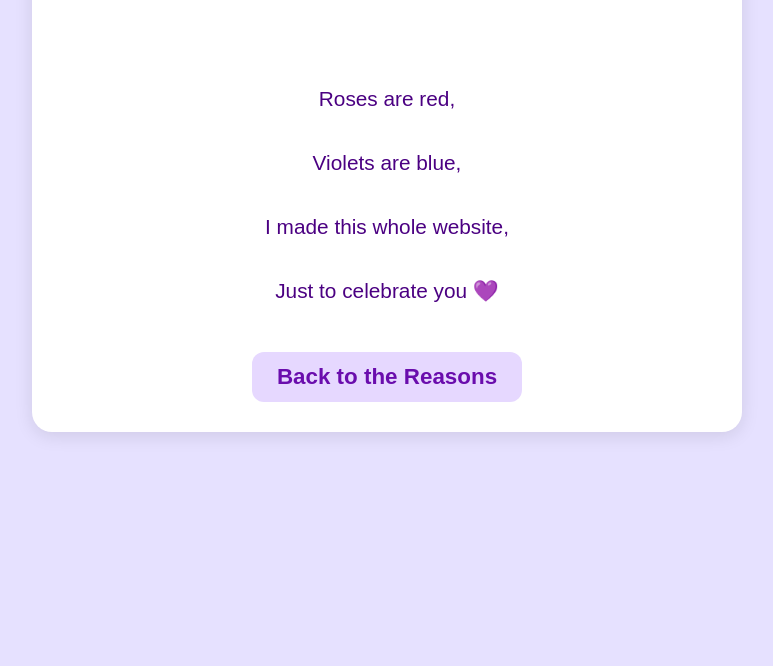
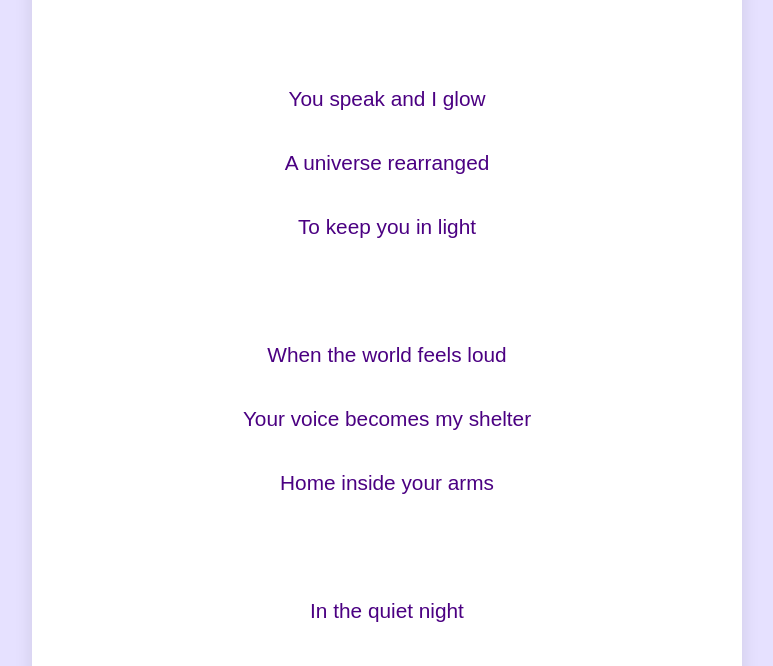
Before and after one commit to jatin-tahiliani/birthday, a plain HTML site: page poem.html in a window 1280 px wide. Shown: the part 132-798 px from the top of the page, without its empty margins (253-1026 px from the left). Drawn offline with Linux system fonts and the light colour scheme.

Commit message:
Update poem.html

```diff
--- a/poem.html
+++ b/poem.html
@@ -13,13 +13,20 @@
 
         <p class="poem-text">
             <!-- Write your poem here -->
-            Roses are red,<br>
-            Violets are blue,<br>
-            I made this whole website,<br>
-            Just to celebrate you 💜
+            You speak and I glow<br>
+            A universe rearranged<br>
+            To keep you in light<br><br><br>
+            When the world feels loud<br>
+            Your voice becomes my shelter<br>
+            Home inside your arms<br><br><br>
+            In the quiet night<br>
+            Love rests softly between us<br>
+            Your heartbeat finds mine
+
+
         </p>
 
-        <a href="message.html" class="surprise-link">Back to the Reasons</a>
+
     </div>
 
 </body>
```
